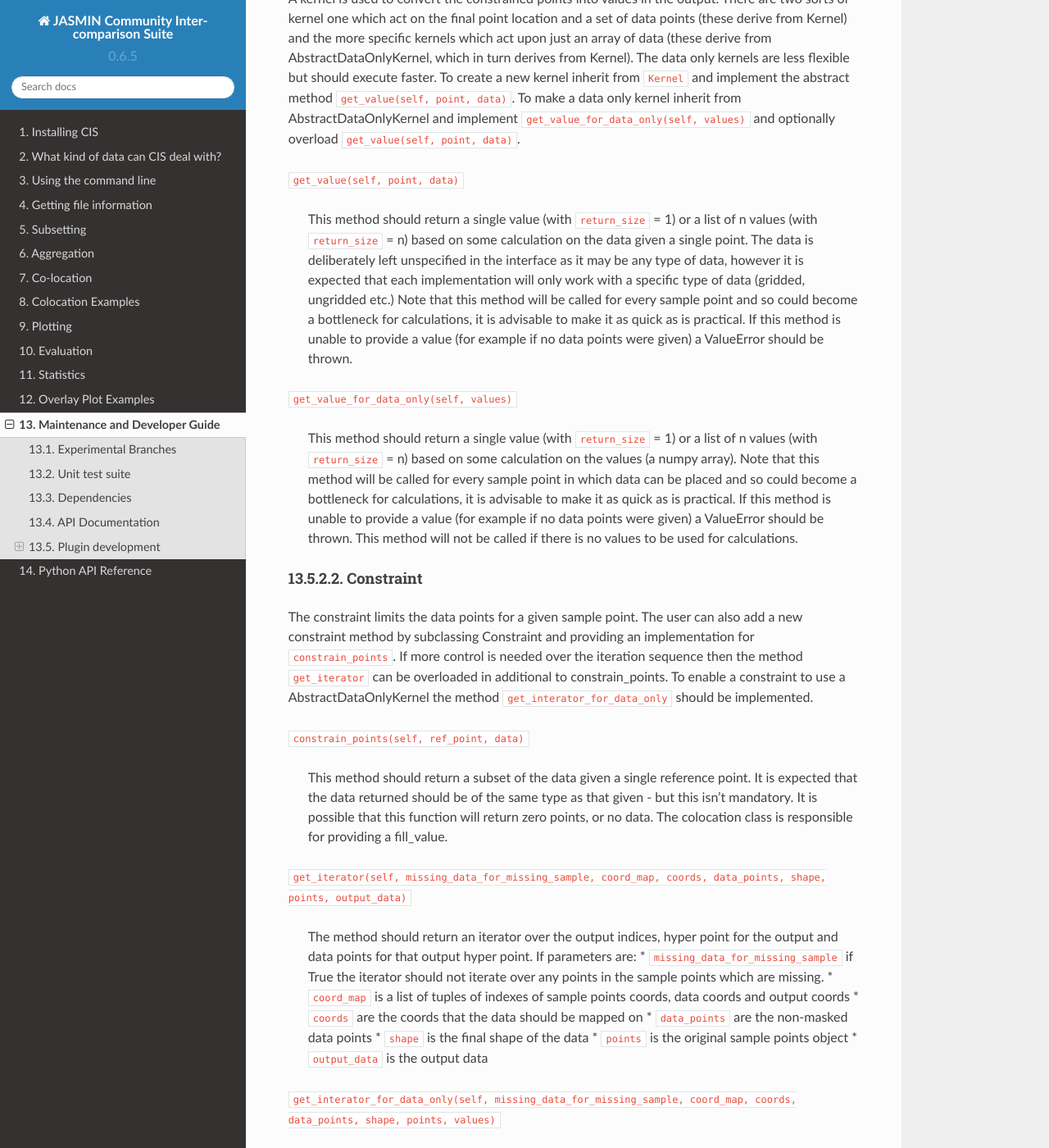
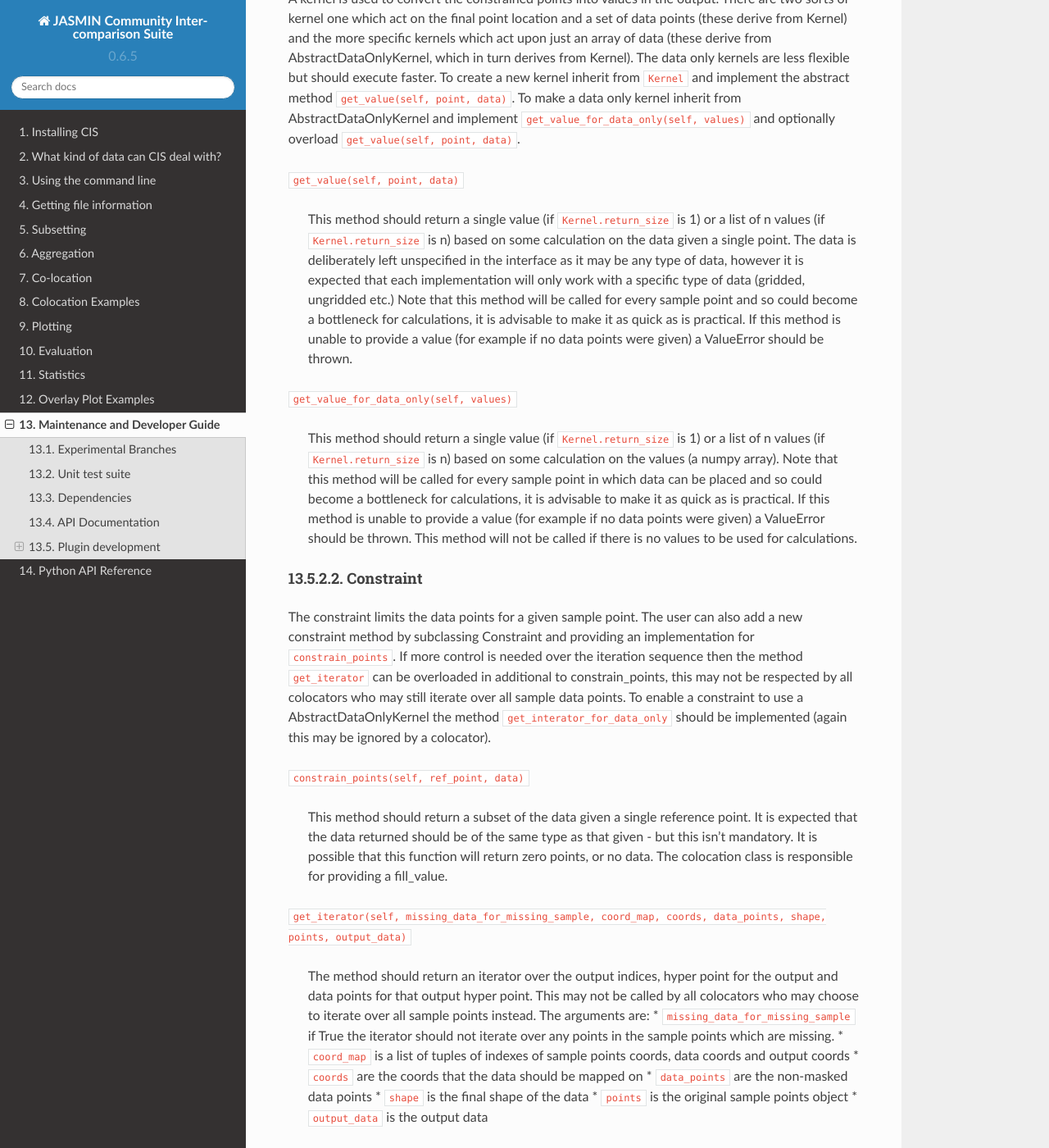
Before and after one commit to cedadev/cis, a Sphinx documentation site: the page built from doc/maintenance_and_development.rst, in a window 1280 px wide and 1400 px high, scrolled down 3728 px. Shown: the whole window at 82% size. Built offline with Sphinx 7.4.7 and the Read the Docs theme 2.0.0, drawn with Linux system fonts in a browser that asks for light colours; some of the changed text lies outside the part shown.

Commit message:
Update documentation for optional colocator iteration functions

```diff
--- a/doc/command_line.rst
+++ b/doc/command_line.rst
@@ -43,4 +43,4 @@ LSF Batch Job Submission
 
 CIS jobs may be submitted to an LSF type batch submission system (e.g. the JASMIN environment) by using the
 command ``cis.lsf`` instead of cis. In this case the job will be sent to the batch system and any output will be written
- to the log file.
+to the log file.
--- a/doc/maintenance_and_development.rst
+++ b/doc/maintenance_and_development.rst
@@ -166,7 +166,7 @@ and implement ``get_value_for_data_only(self, values)`` and optionally overload
 
 ``get_value(self, point, data)``
 
-  This method should return a single value (with ``return_size`` = 1) or a list of n values (with ``return_size`` = n)
+  This method should return a single value (if ``Kernel.return_size`` is 1) or a list of n values (if ``Kernel.return_size`` is n)
   based on some calculation on the data given a single point.
   The data is deliberately left unspecified in the interface as it may be any type of data, however it is expected that
   each implementation will only work with a specific type of data (gridded, ungridded etc.) Note that this method will
@@ -176,7 +176,7 @@ and implement ``get_value_for_data_only(self, values)`` and optionally overload
 
 ``get_value_for_data_only(self, values)``
 
-  This method should return a single value (with ``return_size`` = 1) or a list of n values (with ``return_size`` = n)
+  This method should return a single value (if ``Kernel.return_size`` is 1) or a list of n values (if ``Kernel.return_size`` is n)
   based on some calculation on the values (a numpy array).
   Note that this method will
   be called for every sample point in which data can be placed and so could become a bottleneck for calculations,
@@ -191,8 +191,9 @@ The constraint limits the data points for a given sample point.
 The user can also add a new constraint method by subclassing Constraint and providing an implementation for
 ``constrain_points``. If more control is needed over the iteration sequence then the method
 ``get_iterator`` can be
-overloaded in additional to constrain_points. To enable a constraint to use a AbstractDataOnlyKernel the method
-``get_interator_for_data_only`` should be implemented.
+overloaded in additional to constrain_points, this may not be respected by all colocators who may still iterate over all
+sample data points. To enable a constraint to use a AbstractDataOnlyKernel the method
+``get_interator_for_data_only`` should be implemented (again this may be ignored by a colocator).
 
 ``constrain_points(self, ref_point, data)``
 
@@ -204,7 +205,8 @@ overloaded in additional to constrain_points. To enable a constraint to use a Ab
 ``get_iterator(self, missing_data_for_missing_sample, coord_map, coords, data_points, shape, points, output_data)``
 
  The method should return an iterator over the output indices, hyper point for the output and data points for that output
- hyper point. If parameters are:
+ hyper point. This may not be called by all colocators who may choose to iterate over all sample points instead.
+ The arguments are:
  * ``missing_data_for_missing_sample`` if True the iterator should not iterate over any points in the sample points which are missing.
  * ``coord_map`` is a list of tuples of indexes of sample points coords, data coords and output coords
  * ``coords`` are the coords that the data should be mapped on
@@ -215,7 +217,8 @@ overloaded in additional to constrain_points. To enable a constraint to use a Ab
 
 ``get_interator_for_data_only(self, missing_data_for_missing_sample, coord_map, coords, data_points, shape, points, values)``
 
- The method should return an iterator over the output indices and a numpy array of the data values. The parameters are
+ The method should return an iterator over the output indices and a numpy array of the data values.
+ This may not be called by all colocators who may choose to iterate over all sample points instead. The parameters are
  the same as ``get_iterator``.
 
 Co-locator
```
